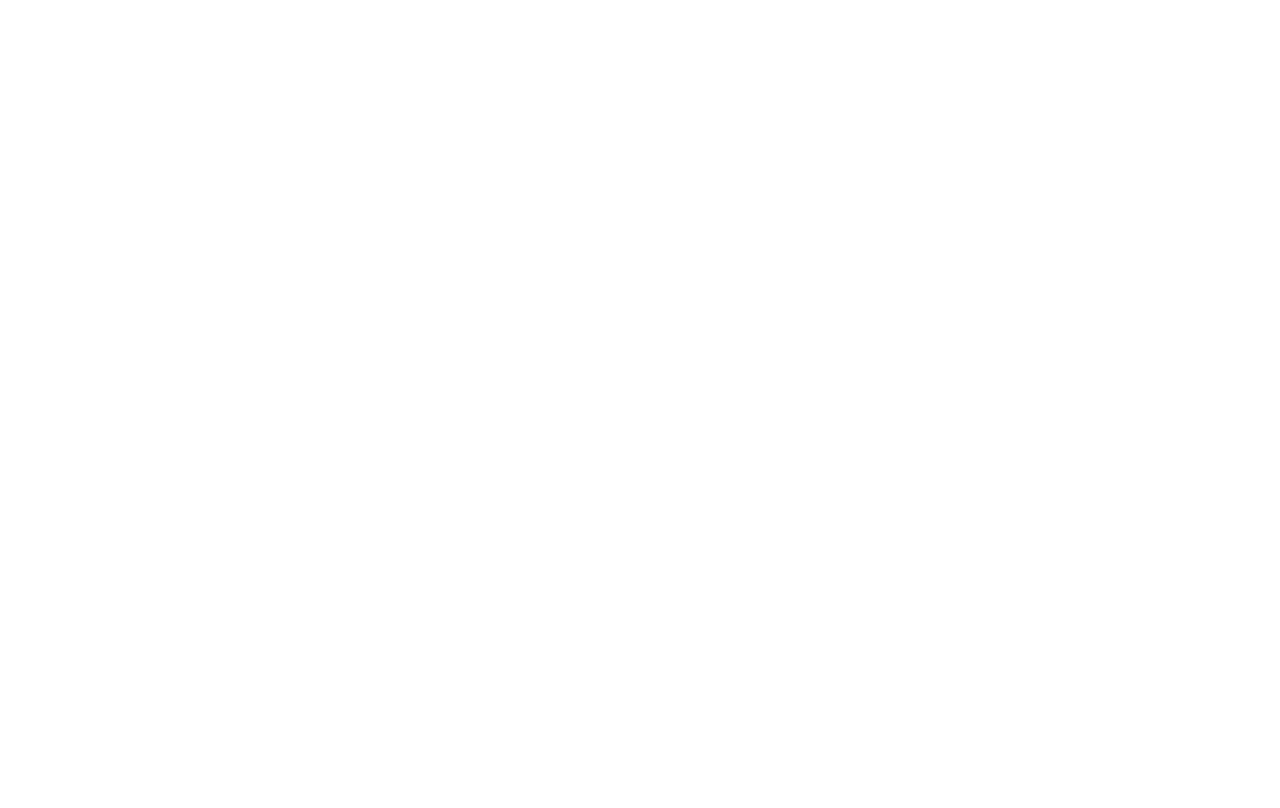
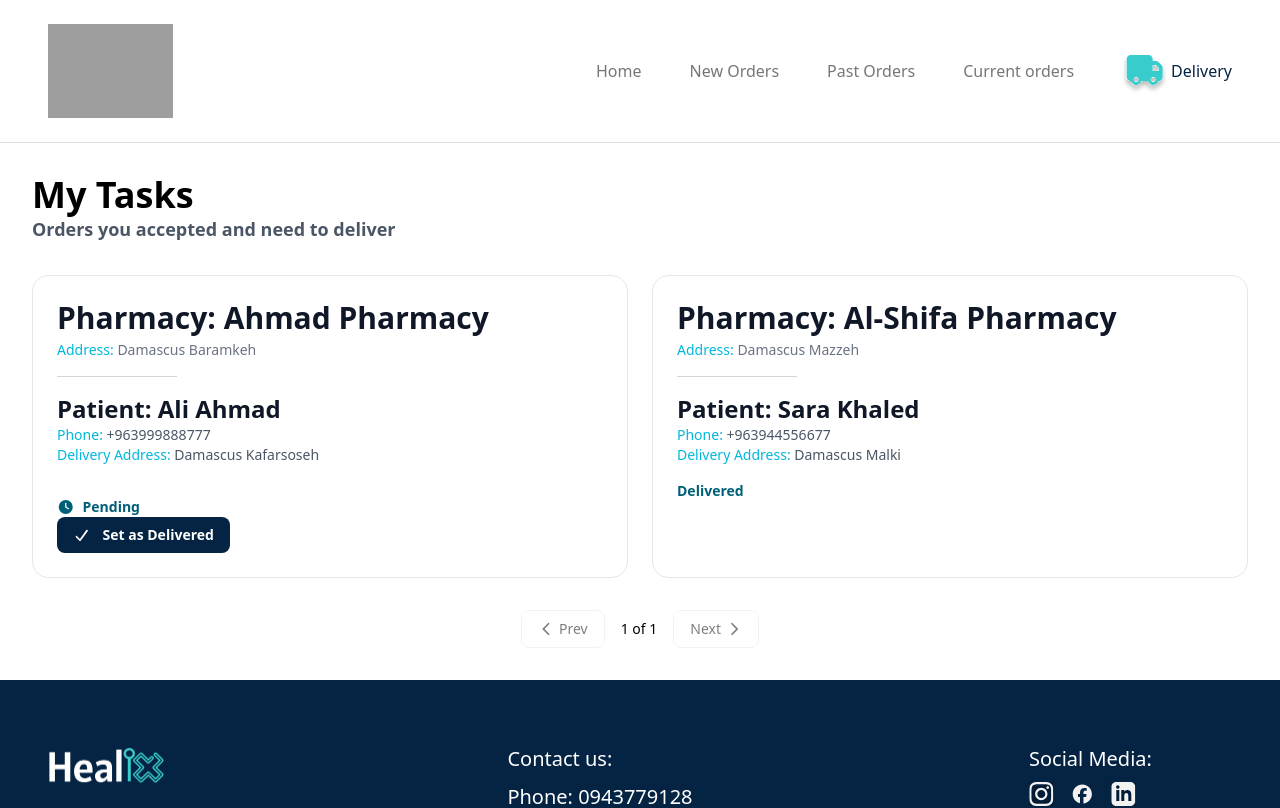
Before and after one commit to kendaWassel/healix-frontend, a React (Vite) app: page /delivery/my-tasks in a window 1280 px wide. Shown: the top 808 px of the page. Built offline with nearby package versions, Linux system fonts and the light colour scheme; grey boxes are pictures that could not be loaded.

Commit message:
adding the delivery tasks page

```diff
--- a/src/App.jsx
+++ b/src/App.jsx
@@ -10,7 +10,7 @@
 import FormPage from "./pages/registers/pharmacistsRegister/FormPage";
 import CareProviderRegister from "./pages/registers/careProviderRegister/CareProviderRegister";
 import AdminLogin from './pages/login/adminLogin/AdminLogin'
-import Patient from "./pages/patient/Patient";
+import Patient from "./pages/Patient/Patient";
 import Doctor from "./pages/doctor/Doctor";
 import Nurse from "./pages/nurse/Nurse";
 import Physio from "./pages/physio/Physio";
--- a/src/pages/delivery/Delivery.jsx
+++ b/src/pages/delivery/Delivery.jsx
@@ -1,14 +1,18 @@
 import { Routes,Route } from "react-router-dom";
 import DeliveryHomePage from "./deliveryHomePage/DeliveryHomePage";
+import MyOrders from "../Pharmacist/MyOrders/MyOrders";
+import MyTasks from "../delivery/MyTasks/MyTasks";
+
 const Delivery =()=>{
     return (
         <>
         <Routes>
-        <Route index element={<DeliveryHomePage />} />
+         <Route index element={<DeliveryHomePage />} />
+         <Route path="my-tasks" element={<MyTasks />} />
         </Routes>
 
         </>
 
     )
 }
-export default Delivery
+export default Delivery;
--- /dev/null
+++ b/src/pages/delivery/MyTasks/MyTasks.jsx
@@ -0,0 +1,203 @@
+import DeliveryHeader from "../../../components/headers/DeliveryHeader";
+import Footer from "../../../components/footer/Footer";
+import { FontAwesomeIcon } from "@fortawesome/react-fontawesome";
+import { faChevronLeft, faChevronRight, faCheck, faClock } from "@fortawesome/free-solid-svg-icons";
+import { useEffect, useState } from "react";
+
+export default function MyTasks() {
+  const [tasks, setTasks] = useState([]);
+  const [isLoading, setIsLoading] = useState(false);
+  const [error, setError] = useState(null);
+
+  const [pagination, setPagination] = useState({
+    currentPage: 1,
+    itemsPerPage: 3,
+    totalPages: 1,
+  });
+
+  const fetchMyTasks = async () => {
+    setIsLoading(true);
+    setError(null);
+
+    try {
+      // mock data
+      const data = {
+        status: "success",
+        data: [
+          {
+            task_id: 1,
+            pharmacy_name: "Ahmad Pharmacy",
+            pharmacy_address: "Damascus  Baramkeh",
+            patient_name: "Ali Ahmad",
+            patient_phone: "+963999888777",
+            patient_address: "Damascus  Kafarsoseh",
+            status: "pending",
+          },
+          {
+            task_id: 2,
+            pharmacy_name: "Al-Shifa Pharmacy",
+            pharmacy_address: "Damascus  Mazzeh",
+            patient_name: "Sara Khaled",
+            patient_phone: "+963944556677",
+            patient_address: "Damascus  Malki",
+            status: "delivered",
+          },
+        ],
+        meta: {
+          last_page: 1,
+        },
+      };
+
+      const formatted = data.data.map((task) => ({
+        id: task.task_id,
+        pharmacyName: task.pharmacy_name,
+        pharmacyAddress: task.pharmacy_address,
+        patientName: task.patient_name,
+        patientPhone: task.patient_phone,
+        deliveryAddress: task.patient_address,
+        status: task.status,
+      }));
+
+      setTasks(formatted);
+      setPagination((prev) => ({
+        ...prev,
+        totalPages: data.meta.last_page,
+      }));
+
+    } catch (err) {
+      console.error(err);
+      setError("Failed to load tasks");
+    } finally {
+      setIsLoading(false);
+    }
+  };
+
+  useEffect(() => {
+    fetchMyTasks();
+  }, [pagination.currentPage]);
+
+  const setAsDelivered = (taskId) => {
+    setTasks((prev) =>
+      prev.map((task) =>
+        task.id === taskId ? { ...task, status: "delivered" } : task
+      )
+    );
+  };
+
+  const nextPage = () => {
+    if (pagination.currentPage < pagination.totalPages) {
+      setPagination((p) => ({ ...p, currentPage: p.currentPage + 1 }));
+    }
+  };
+
+  const prevPage = () => {
+    if (pagination.currentPage > 1) {
+      setPagination((p) => ({ ...p, currentPage: p.currentPage - 1 }));
+    }
+  };
+
+  return (
+    <>
+      <DeliveryHeader />
+
+      <div className="p-8">
+        <div className="mb-8">
+          <h1 className="text-4xl font-bold">My Tasks</h1>
+          <p className="text-lg font-semibold text-gray-600">Orders you accepted and need to deliver</p>
+        </div>
+
+        {isLoading && <p className="text-center text-gray-500">Loading...</p>}
+        {error && <p className="text-center text-red-500">{error}</p>}
+
+        <div className="grid grid-cols-1 md:grid-cols-2 gap-6">
+          {tasks.map((task) => (
+            <div
+              key={task.id}
+              className="bg-white border border-gray-200 rounded-2xl p-6 hover:shadow-md transition-all"
+            >
+
+              <h3 className="text-3xl font-bold text-gray-900 mb-1">
+                Pharmacy: {task.pharmacyName}
+              </h3>
+
+             <p className="text-sm font-medium">
+               <span className="text-cyan-500">Address:</span>{" "}
+               <span className="text-gray-500">{task.pharmacyAddress}</span>
+             </p>
+
+              <div className="w-30 h-[1px] bg-gray-300 my-4" />
+
+
+              <p className="text-2xl font-semibold text-gray-900">
+                Patient: {task.patientName}
+              </p>
+
+              <p className="text-sm font-medium">
+                <span className="text-cyan-500">Phone:</span>{" "}
+                <span className="text-gray-600">{task.patientPhone}</span>
+             </p>
+
+              <p className="text-sm font-medium">
+                <span className="text-cyan-500">Delivery Address:</span>{" "}
+                <span className="text-gray-600">{task.deliveryAddress}</span>
+             </p>
+
+              <div className="flex justify-between  items-center mt-4">
+
+               {task.status !== "pending" && (
+                <span className="text-sm font-semibold text-cyan-800">
+                 {task.status === "delivered" ? "Delivered" : task.status}
+                 </span>
+                )}
+              </div>
+
+             <div className="flex justify-between items-center mt-4">
+             {task.status === "pending" && (
+                <div className="flex items-center gap-2 text-cyan-800 font-semibold text-sm">
+                 <FontAwesomeIcon icon={faClock} />
+                 <span>Pending</span>
+               </div>
+             )}
+              </div>
+
+              {task.status !== "delivered" && task.status !== "Pending" && (
+
+                  <button
+                    className="bg-[#052443] text-white px-4 py-2 rounded-lg font-semibold text-sm flex items-center gap-3 hover:bg-[#031f36]"
+                    onClick={() => setAsDelivered(task.id)}
+                  >
+                    <FontAwesomeIcon icon={faCheck} /> Set as Delivered
+                  </button>
+
+              )}
+            </div>
+          ))}
+        </div>
+
+        <div className="flex justify-center items-center gap-4 mt-8">
+          <button
+            className="px-4 py-2 rounded-lg bg-white border border-gray-200 text-sm disabled:opacity-50 disabled:cursor-not-allowed"
+            onClick={prevPage}
+            disabled={pagination.currentPage === 1}
+          >
+            <FontAwesomeIcon icon={faChevronLeft} /> Prev
+          </button>
+
+          <span className="text-sm">
+            {pagination.currentPage} of {pagination.totalPages}
+          </span>
+
+          <button
+            className="px-4 py-2 rounded-lg bg-white border border-gray-200 text-sm disabled:opacity-50 disabled:cursor-not-allowed"
+            onClick={nextPage}
+            disabled={pagination.currentPage === pagination.totalPages}
+          >
+            Next <FontAwesomeIcon icon={faChevronRight} />
+          </button>
+        </div>
+      </div>
+
+      <Footer />
+    </>
+  );
+}
```
